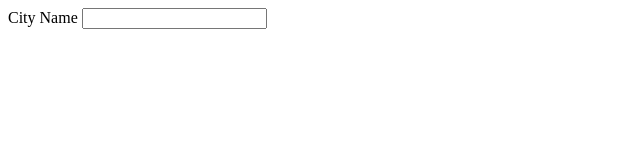
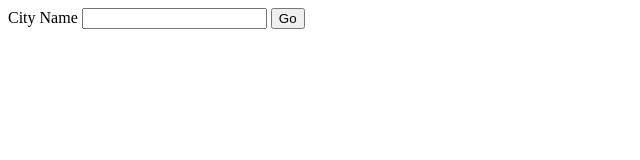
Before and after one commit to BrianLevin/Weather-Project, a website: page index.html in a window 1280 px wide. Shown: the full height of the page, 0-640 px from the left. Drawn offline with Linux system fonts and the light colour scheme.

Commit message:
created a form on the html page which will help send the data

```diff
--- a/app.js
+++ b/app.js
@@ -9,6 +9,8 @@ app.get("/", function (req, res) {
     res.sendFile (__dirname  + "/index.html")
 
 });
+
+app.post("/")
 
 // const query = "London";
 
--- a/index.html
+++ b/index.html
@@ -10,8 +10,12 @@
         <link rel="stylesheet" href="">
     </head>
     <body>
-    <label for = "cityInput">City Name</label>
+    <form action= "/" method= "post">
+      <label for = "cityInput">City Name</label>
         <input  id = "cityInput"  type= "text" name= "cityName">
+        <button type= "submit">Go</button>
+    </form>
+
 
         <script src="" async defer></script>
     </body>
```
